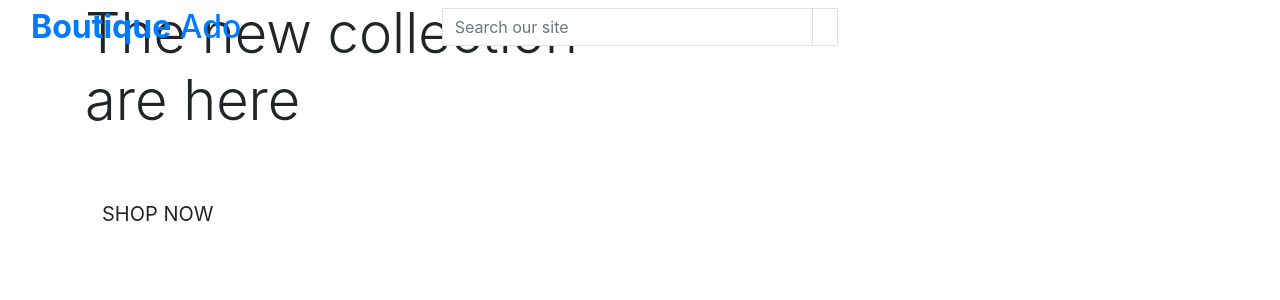
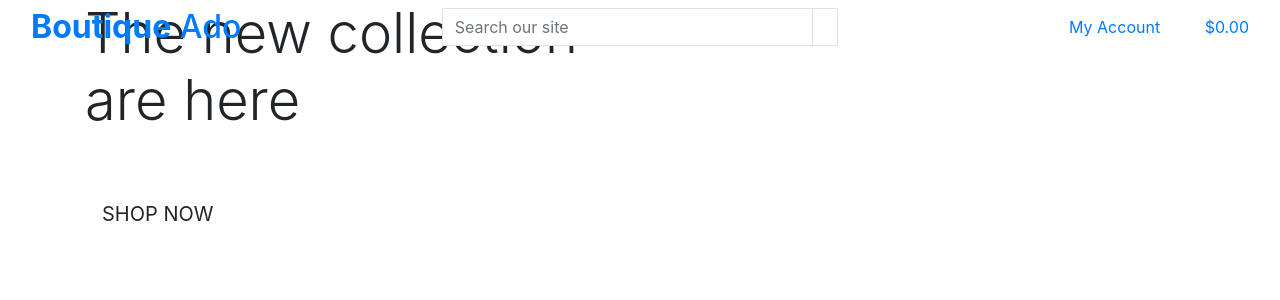
Before and after one commit to grace-ghb/boutique_ado, a Django app: page / in a window 1280 px wide. Shown: the top 300 px of the page. Run offline with Django 3.2, Linux system fonts and the light colour scheme.

Commit message:
Added main page header

```diff
--- a/boutique_ado/settings.py
+++ b/boutique_ado/settings.py
@@ -25,7 +25,7 @@ SECRET_KEY = 'django-insecure-qj-+6(_gdp)8r$12+j^zlfp+a!x$#5=wn8z4h)oefl!%p!lg0)
 # SECURITY WARNING: don't run with debug turned on in production!
 DEBUG = True
 
-ALLOWED_HOSTS = ['8000-graceghb-boutiqueado-7epsazhr0dj.ws-eu107.gitpod.io']
+ALLOWED_HOSTS = ['8000-graceghb-boutiqueado-3qjufaehskc.ws-eu107.gitpod.io']
 
 
 # Application definition
--- a/templates/base.html
+++ b/templates/base.html
@@ -58,8 +58,40 @@
         <!-- Contain account and shopping bag -->
         <div class="col-12 col-lg-4 my-auto py-1 py-lg-0">
           <ul class="list-inline list-unstyled text-outer text-lg-right my-0">
-            <li class="list-inline-item dropdown"></li>
-            <li class="list-inline-item"></li>
+            <li class="list-inline-item dropdown">
+              <a class="text-black nav-link" href="#" id="user-options" data-toggle="dropdown" aria-haspopup="true" aria-expanded="false">
+                <div class="text-center">
+                    <div><i class="fas fa-user fa-lg"></i></div>
+                    <p class="my-0">My Account</p>
+                </div>
+            </a>
+            <div class="dropdown-menu border-0" aria-labelledby="user-options">
+              {% if request.user.is_authenticated %}
+                  {% if request.user.is_superuser %}
+                      <a href="" class="dropdown-item">Product Management</a>
+                  {% endif %}
+                  <a href="" class="dropdown-item">My Profile</a>
+                  <a href="{% url 'account_logout' %}" class="dropdown-item">Logout</a>
+              {% else %}
+                  <a href="{% url 'account_signup' %}" class="dropdown-item">Register</a>
+                  <a href="{% url 'account_login' %}" class="dropdown-item">Login</a>
+              {% endif %}
+          </div>
+            </li>
+            <li class="list-inline-item">
+              <a class="{% if grand_total %}text-info font-weight-bold{% else %}text-black{% endif %} nav-link" href="">
+                <div class="text-center">
+                    <div><i class="fas fa-shopping-bag fa-lg"></i></div>
+                    <p class="my-0">
+                        {% if grand_total %}
+                            ${{ grand_total|floatformat:2 }}
+                        {% else %}
+                            $0.00
+                        {% endif %}
+                    </p>
+                </div>
+            </a>
+            </li>
           </ul>
         </div>
       </div>
```
Also changed, not shown: .gitpod.yml (added).
